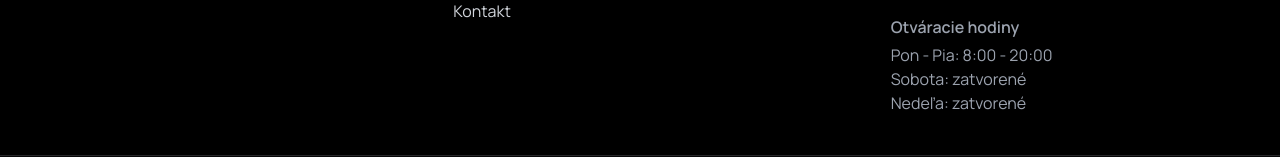
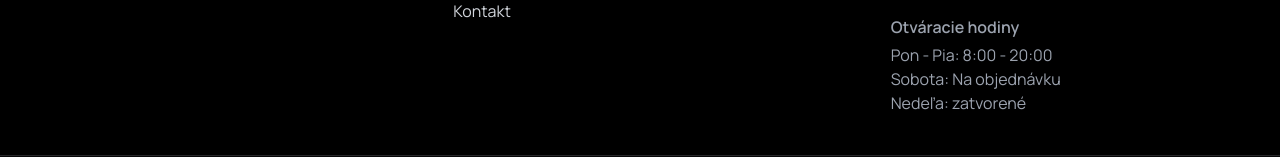
Before and after one commit to dejvidEm/inno_dev, a Next.js app: page / in a window 1280 px wide. Shown: the part 6938-7095 px from the top of the page. Built offline with nearby package versions, Linux system fonts and the light colour scheme.

Commit message:
otvaracie hodiny

```diff
--- a/components/client-page.tsx
+++ b/components/client-page.tsx
@@ -966,7 +966,7 @@ const Footer = () => {
             <div className="mt-4 text-gray-400 text-center md:text-left">
               <div className="font-semibold mb-1">Otváracie hodiny</div>
               <div>Pon - Pia: 8:00 - 20:00</div>
-              <div>Sobota: zatvorené</div>
+              <div>Sobota: Na objednávku</div>
               <div>Nedeľa: zatvorené</div>
             </div>
           </div>
```
